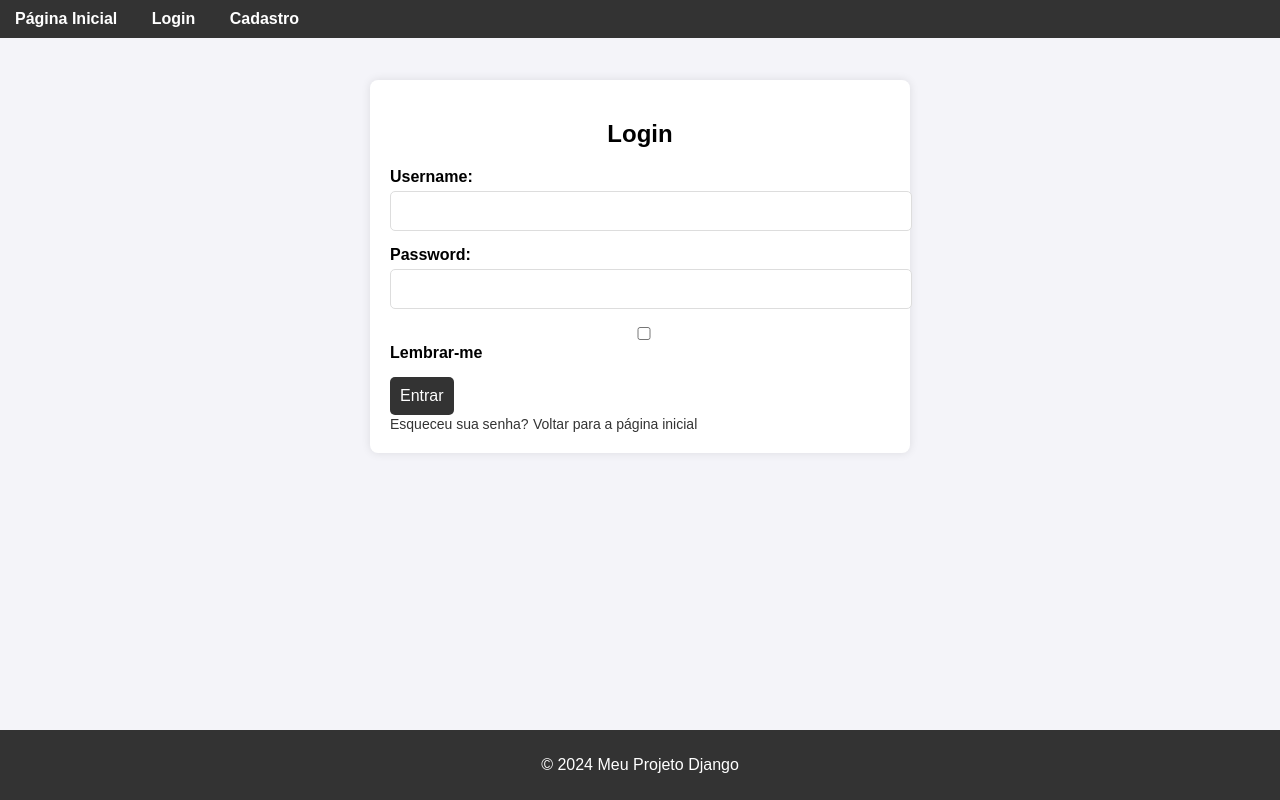
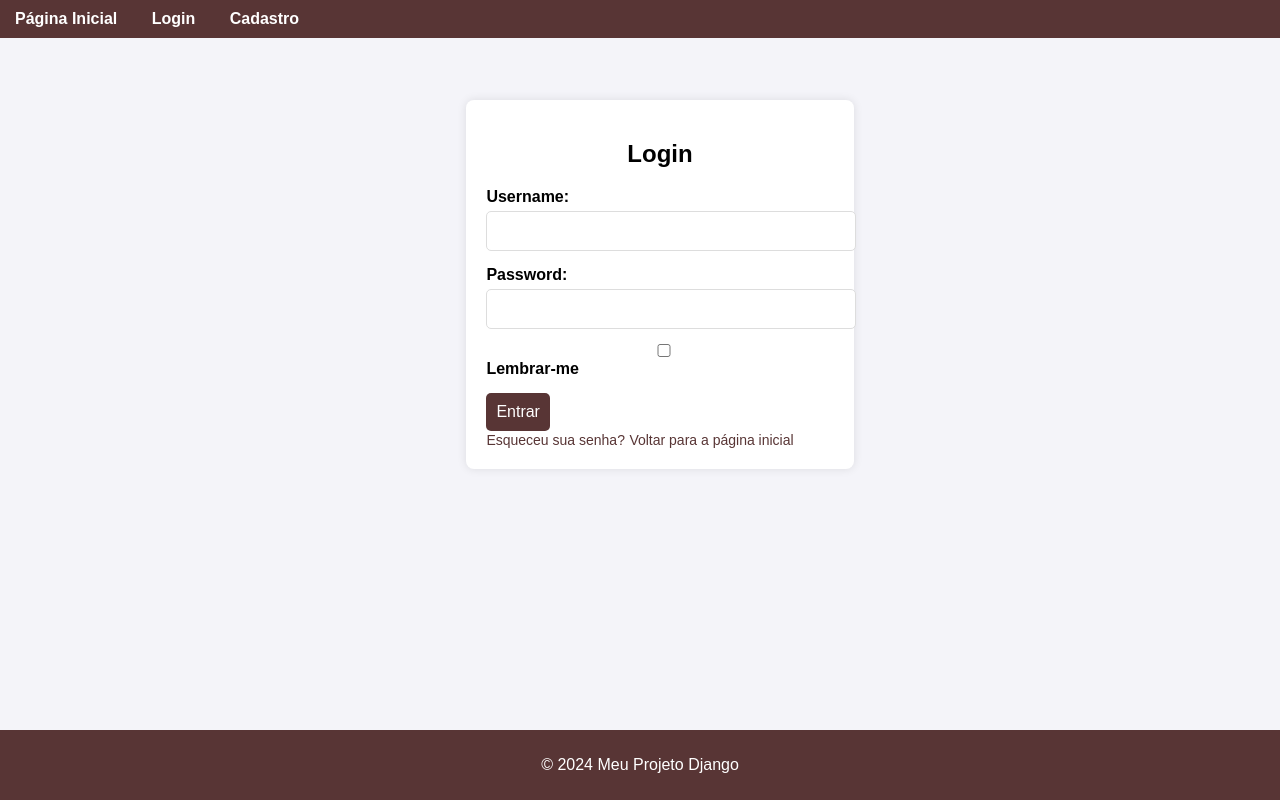
Before and after one commit to erimendes/apache, a Django app: page /accounts/login/ in a window 1280 px wide. Run offline with Django 5.2, Linux system fonts and the light colour scheme.

Commit message:
inclusão do style.css

```diff
--- /dev/null
+++ b/mfa/mfa_projeto/accounts/static/css/styles.css
@@ -0,0 +1,107 @@
+/* Geral */
+body {
+    font-family: Arial, sans-serif;
+    background-color: #f4f4f9;
+    margin: 0;
+    padding: 0;
+    display: flex;
+    flex-direction: column;
+    align-items: center;
+}
+
+header {
+    background-color: #583535;
+    width: 100%;
+    padding: 10px 0;
+    position: fixed;
+    top: 0;
+    left: 0;
+    z-index: 1000;
+}
+
+.navbar a {
+    color: white;
+    text-decoration: none;
+    margin: 0 15px;
+    font-weight: bold;
+    font-size: 16px;
+}
+
+.navbar a:hover {
+    color: #f4f4f9;
+}
+
+footer {
+    background-color: #583535;
+    color: white;
+    padding: 10px 0;
+    text-align: center;
+    width: 100%;
+    position: absolute;
+    bottom: 0;
+}
+
+/* Estilos para o container do login */
+.login-container {
+    max-width: 400px;  /* Limita a largura máxima do formulário */
+    width: 100%;       /* Ocupa a largura disponível do contêiner pai */
+    margin-top: 100px; /* Para distanciar do topo */
+    padding: 20px;
+    background-color: white;
+    border-radius: 8px;
+    box-shadow: 0 0 10px rgba(0, 0, 0, 0.1);
+}
+
+h2 {
+    text-align: center;
+    margin-bottom: 20px;
+}
+
+/* Estilos para os campos do formulário */
+.form-group {
+    margin-bottom: 15px;
+}
+
+label {
+    font-weight: bold;
+    margin-bottom: 5px;
+    display: block;
+}
+
+input[type="text"],
+input[type="password"],
+input[type="email"],
+input[type="checkbox"] {
+    display: block;          /* Faz com que o campo ocupe toda a largura do seu contêiner */
+    width: 100%;             /* Garante que ele ocupe toda a largura disponível do contêiner */
+    max-width: 100%;         /* Ajusta para que o max-width de 300px seja efetivo */
+    padding: 10px;
+    border: 1px solid #ddd;
+    border-radius: 5px;
+    font-size: 16px;
+}
+
+button {
+    background-color: #583535;
+    color: white;
+    padding: 10px;
+    border: none;
+    border-radius: 5px;
+    font-size: 16px;
+    cursor: pointer;
+    transition: background-color 0.3s;
+}
+
+button:hover {
+    background-color: #583535;
+}
+
+a {
+    color: #583535;
+    text-decoration: none;
+    font-size: 14px;
+}
+
+a:hover {
+    text-decoration: underline;
+}
--- a/mfa/mfa/accounts/templates/account/login.html
+++ b/mfa/mfa_projeto/accounts/templates/account/login.html
@@ -1,5 +1,7 @@
 <!-- templates/account/login.html -->
 {% extends "base_generic.html" %}
+
+{% block body_class %}login-page{% endblock %}
 
 {% block content %}
 <div class="login-container">
--- a/mfa/mfa/accounts/templates/account/signup.html
+++ b/mfa/mfa_projeto/accounts/templates/account/signup.html
@@ -1,5 +1,6 @@
-<!-- templates/account/signup.html -->
 {% extends "base_generic.html" %}
+
+{% block body_class %}signup-page{% endblock %}
 
 {% block content %}
     <div class="form-container">
--- a/mfa/mfa/accounts/static/css/styles.css
+++ b/mfa/mfa_projeto/static/css/styles.css
@@ -1,4 +1,4 @@
-/* static/css/styles.css */
+/* Geral */
 body {
     font-family: Arial, sans-serif;
     background-color: #f4f4f9;
@@ -10,7 +10,7 @@ body {
 }
 
 header {
-    background-color: #333;
+    background-color: #583535;
     width: 100%;
     padding: 10px 0;
     position: fixed;
@@ -31,10 +31,21 @@ header {
     color: #f4f4f9;
 }
 
-.container {
-    max-width: 500px;
+footer {
+    background-color: #583535;
+    color: white;
+    padding: 10px 0;
+    text-align: center;
     width: 100%;
-    margin-top: 80px;
+    position: absolute;
+    bottom: 0;
+}
+
+/* Estilos para o container do login */
+.login-container {
+    max-width: 400px;  /* Limita a largura máxima do formulário */
+    width: 100%;       /* Ocupa a largura disponível do contêiner pai */
+    margin-top: 100px; /* Para distanciar do topo */
     padding: 20px;
     background-color: white;
     border-radius: 8px;
@@ -46,11 +57,7 @@ h2 {
     margin-bottom: 20px;
 }
 
-.form-container {
-    display: flex;
-    flex-direction: column;
-}
-
+/* Estilos para os campos do formulário */
 .form-group {
     margin-bottom: 15px;
 }
@@ -61,8 +68,13 @@ label {
     display: block;
 }
 
-input[type="text"], input[type="password"], input[type="email"], input[type="checkbox"] {
-    width: 100%;
+input[type="text"],
+input[type="password"],
+input[type="email"],
+input[type="checkbox"] {
+    display: block;          /* Faz com que o campo ocupe toda a largura do seu contêiner */
+    width: 100%;             /* Garante que ele ocupe toda a largura disponível do contêiner */
+    max-width: 100%;         /* Ajusta para que o max-width de 300px seja efetivo */
     padding: 10px;
     border: 1px solid #ddd;
     border-radius: 5px;
@@ -70,7 +82,7 @@ input[type="text"], input[type="password"], input[type="email"], input[type="che
 }
 
 button {
-    background-color: #333;
+    background-color: #583535;
     color: white;
     padding: 10px;
     border: none;
@@ -81,11 +93,11 @@ button {
 }
 
 button:hover {
-    background-color: #555;
+    background-color: #583535;
 }
 
 a {
-    color: #333;
+    color: #583535;
     text-decoration: none;
     font-size: 14px;
 }
@@ -93,13 +105,3 @@ a {
 a:hover {
     text-decoration: underline;
 }
-
-footer {
-    background-color: #333;
-    color: white;
-    padding: 10px 0;
-    text-align: center;
-    width: 100%;
-    position: absolute;
-    bottom: 0;
-}
```
Also changed, not shown: mfa/mfa_projeto/accounts/models.py (renamed from mfa/mfa/accounts/models.py), mfa/mfa_projeto/accounts/templates/account/logout.html (renamed from mfa/mfa/accounts/templates/account/logout.html), mfa/mfa_projeto/accounts/templates/base_generic.html (renamed from mfa/mfa/accounts/templates/base_generic.html), mfa/mfa_projeto/accounts/urls.py (renamed from mfa/mfa/accounts/urls.py), mfa/mfa_projeto/accounts/views.py (renamed from mfa/mfa/accounts/views.py), mfa/mfa_projeto/manage.py (renamed from mfa/mfa/manage.py), mfa/mfa_projeto/mfa/__init__.py (added), mfa/mfa_projeto/mfa/asgi.py (renamed from mfa/mfa/mfa/asgi.py), mfa/mfa_projeto/mfa/settings.py (renamed from mfa/mfa/mfa/settings.py), mfa/mfa_projeto/mfa/urls.py (renamed from mfa/mfa/mfa/urls.py), mfa/mfa_projeto/mfa/wsgi.py (renamed from mfa/mfa/mfa/wsgi.py), mfa/mfa_projeto/templates/home.html (renamed from mfa/mfa/templates/home.html), mfa/mfa_projeto/urls.py (renamed from mfa/mfa/urls.py).
